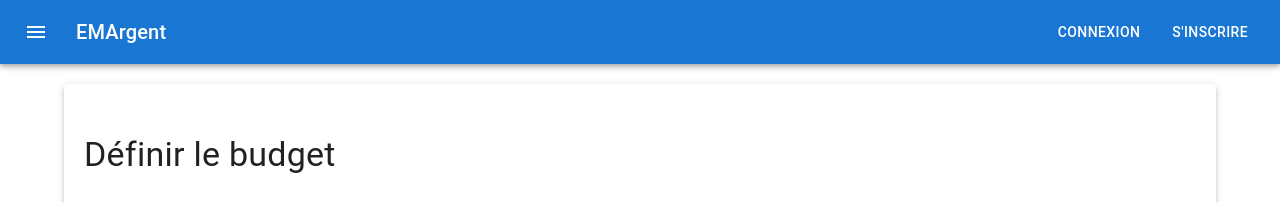
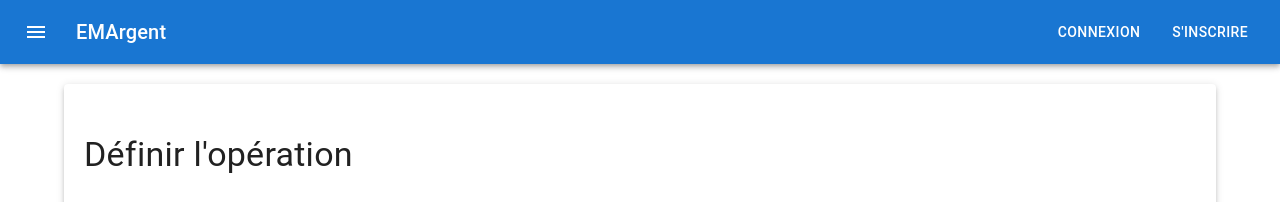
Before and after one commit to LudovicTerrasson/budget-react, a React (Create React App) app: page /add-operation in a window 1280 px wide. Shown: the top 202 px of the page. Built offline with nearby package versions, Linux system fonts and the light colour scheme.

Commit message:
correction operationPgae

```diff
--- a/src/components/AddOperationPage.js
+++ b/src/components/AddOperationPage.js
@@ -98,7 +98,7 @@ export default function AddOperationPage() {
     <Container>
       <Paper elevation={3} style={{ padding: '50px 20px', margin: '20px auto' }}>
         <Typography variant="h4" gutterBottom>
-          Définir le budget
+          Définir l'opération
         </Typography>
         <form onSubmit={handleAddOperation}>
           <TextField
@@ -148,7 +148,7 @@ export default function AddOperationPage() {
         open={openSnackbar && !errorSnackbarMessage}
         autoHideDuration={3000}
         onClose={handleCloseSnackbar}
-        message="Budget enregistré avec succès !"
+        message="Opération enregistré avec succès !"
       />
 
       {/* Snackbar d'erreur */}
```
